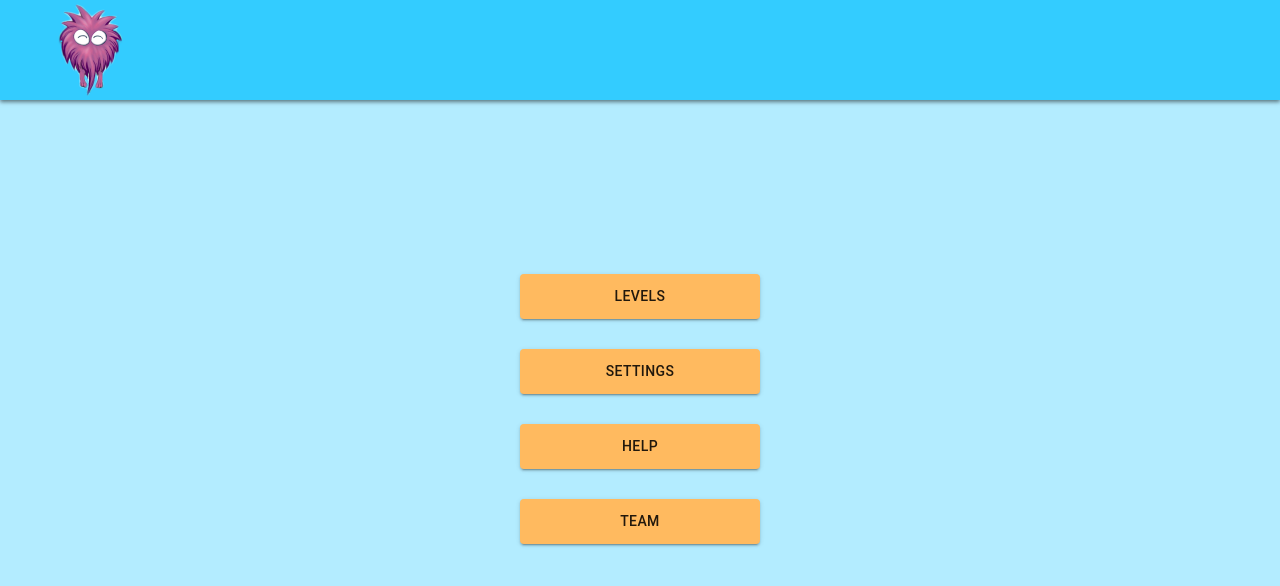
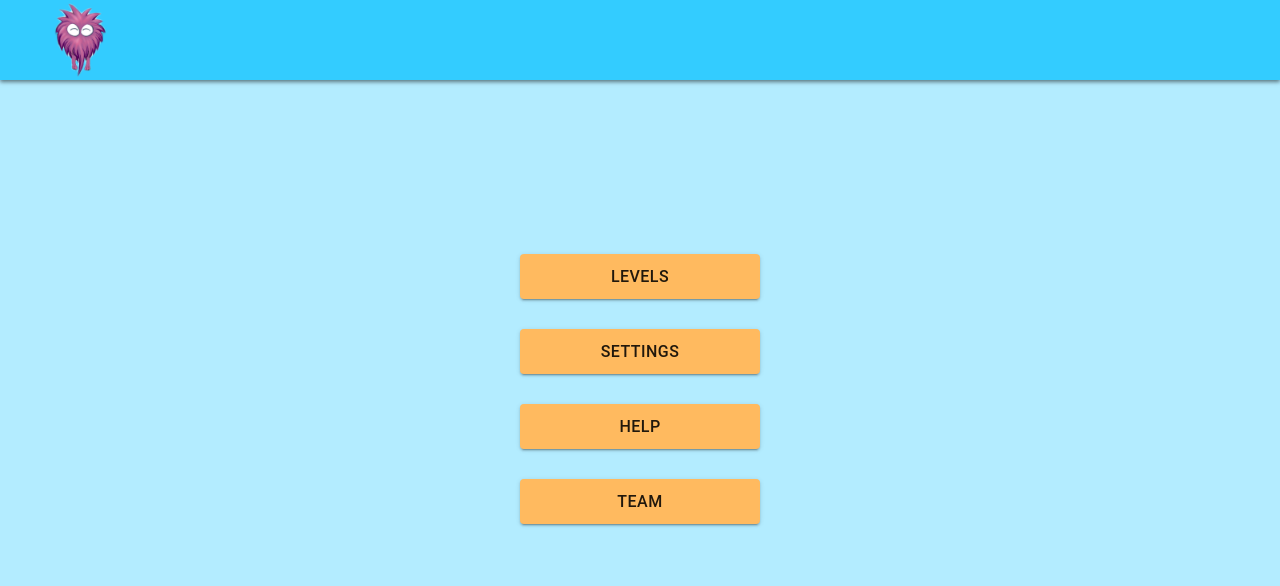
Before and after one commit to Kkasya/rsclone, a React (Create React App) app: page / in a window 1280 px wide. Shown: the top 586 px of the page. Built offline with nearby package versions, Linux system fonts and the light colour scheme.

Commit message:
refactor: transform navlinks to array, add separate color to active links

```diff
--- a/src/Navigation/NavCustom/NavCustom.js
+++ b/src/Navigation/NavCustom/NavCustom.js
@@ -4,6 +4,13 @@ import { Button } from '@material-ui/core';
 import styles from '../../common/styles/styles';
 import Logo from '../Logo/Logo';
 const classNames = require('classnames');
+
+const pagesList = [
+  'levels',
+  'settings',
+  'help',
+  'team',
+];
 
 export default function NavCustom({ isOnStart, isMain }) {
   const commonStyles = styles();
@@ -15,10 +22,6 @@ export default function NavCustom({ isOnStart, isMain }) {
     commonStyles.button,
     commonStyles.buttonBig,
   );
-  const buttonAndSmall = classNames(
-    commonStyles.button,
-    commonStyles.buttonSmall,
-  );
 
   if (isOnStart && !isMain) {
     return (
@@ -28,50 +31,26 @@ export default function NavCustom({ isOnStart, isMain }) {
     );
   }
 
+  const pagesListComponents = pagesList.map((item) => {
+    return (
+      <li key={item}>
+        <NavLink to={`/${item}`} activeClassName='activeNavLink'>
+          <Button
+            variant="contained"
+            className={isMain ? buttonAndBig : commonStyles.button}
+          >
+            {item}
+          </Button>
+        </NavLink>
+      </li>
+    );
+  });
+
   return (
     <nav className={isMain ? navbarCombine : commonStyles.navbar}>
       {!isMain && <Logo />}
       <ul>
-        <li>
-          <NavLink to='/levels'>
-            <Button
-              variant="contained"
-              className={isMain ? buttonAndBig : buttonAndSmall}
-            >
-              Levels
-            </Button>
-          </NavLink>
-        </li>
-        <li>
-          <NavLink to='/settings'>
-            <Button
-              variant="contained"
-              className={isMain ? buttonAndBig : buttonAndSmall}
-            >
-              Settings
-            </Button>
-          </NavLink>
-        </li>
-        <li>
-          <NavLink to='/help'>
-            <Button
-              variant="contained"
-              className={isMain ? buttonAndBig : buttonAndSmall}
-            >
-              Help
-            </Button>
-          </NavLink>
-        </li>
-        <li>
-          <NavLink to='/team'>
-            <Button
-              variant="contained"
-              className={isMain ? buttonAndBig : buttonAndSmall}
-            >
-              Team
-            </Button>
-          </NavLink>
-        </li>
+        {pagesListComponents}
       </ul>
     </nav>
   );
--- a/src/Navigation/SwitchCustom/SwitchCustom.js
+++ b/src/Navigation/SwitchCustom/SwitchCustom.js
@@ -13,37 +13,14 @@ import TeamPage from '../../Pages/TeamPage/TeamPage';
 export default function SwitchCustom() {
   return (
     <Switch>
-
-      <Route
-        exact
-        path='/'
-      >
-        <StartPage />
-      </Route>
-
-      <Route
-        exact
-        path='/levels'
-      >
-        <LevelsPage />
-      </Route>
-
-      <Route path='/settings'>
-        <SettingsPage />
-      </Route>
-
-      <Route path='/help'>
-        <HelpPage />
-      </Route>
-
-      <Route path='/team'>
-        <TeamPage />
-      </Route>
-
+      <Route exact path='/' component={StartPage} />
+      <Route exact path='/levels' component={LevelsPage} />
+      <Route path='/settings' component={SettingsPage} />
+      <Route path='/help' component={HelpPage} />
+      <Route path='/team' component={TeamPage} />
       <Route path="*">
         <Redirect to='/' />
       </Route>
-
     </Switch>
   );
 }
--- a/src/Pages/TeamPage/TeamPage.js
+++ b/src/Pages/TeamPage/TeamPage.js
@@ -9,7 +9,7 @@ export default function TeamPage() {
       maxWidth="lg"
       className={commonStyles.container}
     >
-      <div className={commonStyles.helpPage}>
+      <div className={commonStyles.teamPage}>
         <h1>TeamPage</h1>
       </div>
     </Container>
--- a/src/common/styles/constants.js
+++ b/src/common/styles/constants.js
@@ -1,6 +1,6 @@
 const constants = {
   minFooterHeight: 65,
-  logoSizes: 100,
+  logoSizes: 80,
 
   fontColorPrimary: '#24292e',
   backgroundColorHeader: '#33CCFF',
@@ -8,6 +8,7 @@ const constants = {
 
   backgroundButtonDefault: '#FFBA5F',
   backgroundButtonHover: '#FF9E44',
+  backgroundButtonActive: '#FF8228',
 };
 
 export default constants;
--- a/src/common/styles/styles.js
+++ b/src/common/styles/styles.js
@@ -19,6 +19,12 @@ export const styles = makeStyles({
         display: 'flex',
       },
     },
+
+    '& a.activeNavLink': {
+      '& button': {
+        backgroundColor: constants.backgroundButtonActive,
+      },
+    },
   },
 
   invis: {
@@ -35,9 +41,7 @@ export const styles = makeStyles({
       marginRight: '20px',
       display: 'flex',
       alignItems: 'center',
-
       listStyle: 'none',
-      fontSize: '18px',
 
       '&:last-child': {
         marginRight: '0',
@@ -80,11 +84,8 @@ export const styles = makeStyles({
     paddingTop: '20vh',
   },
 
-  startPage: {
-
-  },
-
   button: {
+    fontSize: '16px',
     backgroundColor: constants.backgroundButtonDefault,
 
     '&:hover': {
@@ -100,6 +101,10 @@ export const styles = makeStyles({
     display: 'flex',
     justifyContent: 'center',
     alignItems: 'center',
+  },
+
+  startPage: {
+
   },
 
   levelsPage: {
@@ -119,6 +124,10 @@ export const styles = makeStyles({
   helpPage: {
 
   },
+
+  teamPage: {
+
+  },
 });
 
 export default styles;
```
Also changed, not shown: public/logo512.png (deleted), public/robots.txt (deleted), 1 other file (tests, documents, lock files or other folders).
